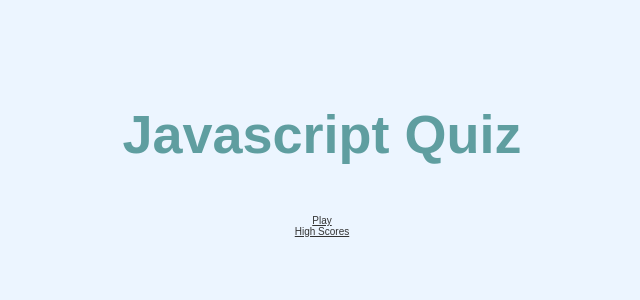
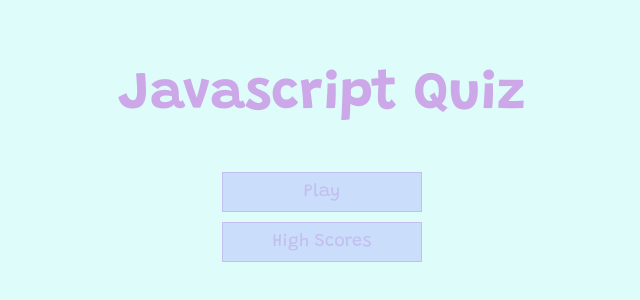
Before and after one commit to rh9891/JavascriptQuiz, a plain HTML site: page index.html in a window 1280 px wide. Shown: the part 230-530 px from the top of the page, without its empty margins (318-958 px from the left). Drawn offline with Linux system fonts and the light colour scheme.

Commit message:
Added styling to buttons for landing page.

```diff
--- a/style.css
+++ b/style.css
@@ -1,13 +1,16 @@
+/* Imported Google font. */
+@import url('https://fonts.googleapis.com/css2?family=Grandstander:wght@400;500;600;700;800&display=swap');
+
 /* Anything referenced with rems will be based off the approximate 10px from the root. */
 :root {
-    background-color: #ecf5ff;
+    background-color: #defcf9;
     font-size: 62.5%;
 }
 
 /* If border is added to box, it will include the width of that border to the calculated size of the box. */
 * {
     box-sizing: border-box;
-    font-family: Arial, Helvetica, sans-serif;
+    font-family: "Grandstander", cursive;
     margin: 0;
     padding: 0;
     color: #333
@@ -20,7 +23,7 @@ h1, h2, h2, h4 {
 
 h1 {
     font-size: 5.4rem;
-    color: cadetblue;
+    color: #cca8e9;
     margin-bottom: 5rem;
 }
 
@@ -76,3 +79,29 @@ h3 {
 .hidden {
     display: none;
 }
+
+/* Styling for buttons. */
+.btn {
+    font-size: 1.8rem;
+    padding: 1rem 0;
+    width: 20rem;
+    text-align: center;
+    border: 0.1rem solid #c3bef0;
+    margin-bottom: 1rem;
+    text-decoration: none;
+    color: #c3bef0;
+    background-color: #cadefc;
+}
+
+.btn:hover {
+    cursor: pointer;
+    box-shadow: 0 0.4rem 1.4rem 0 rgba(204, 168, 233, 0.5);
+    transform: translateY(-0.1rem);
+    transition: transform 150ms;
+}
+
+.btn[disabled]:hover {
+    cursor: not-allowed;
+    box-shadow: none;
+    transform: none;
+}
```
